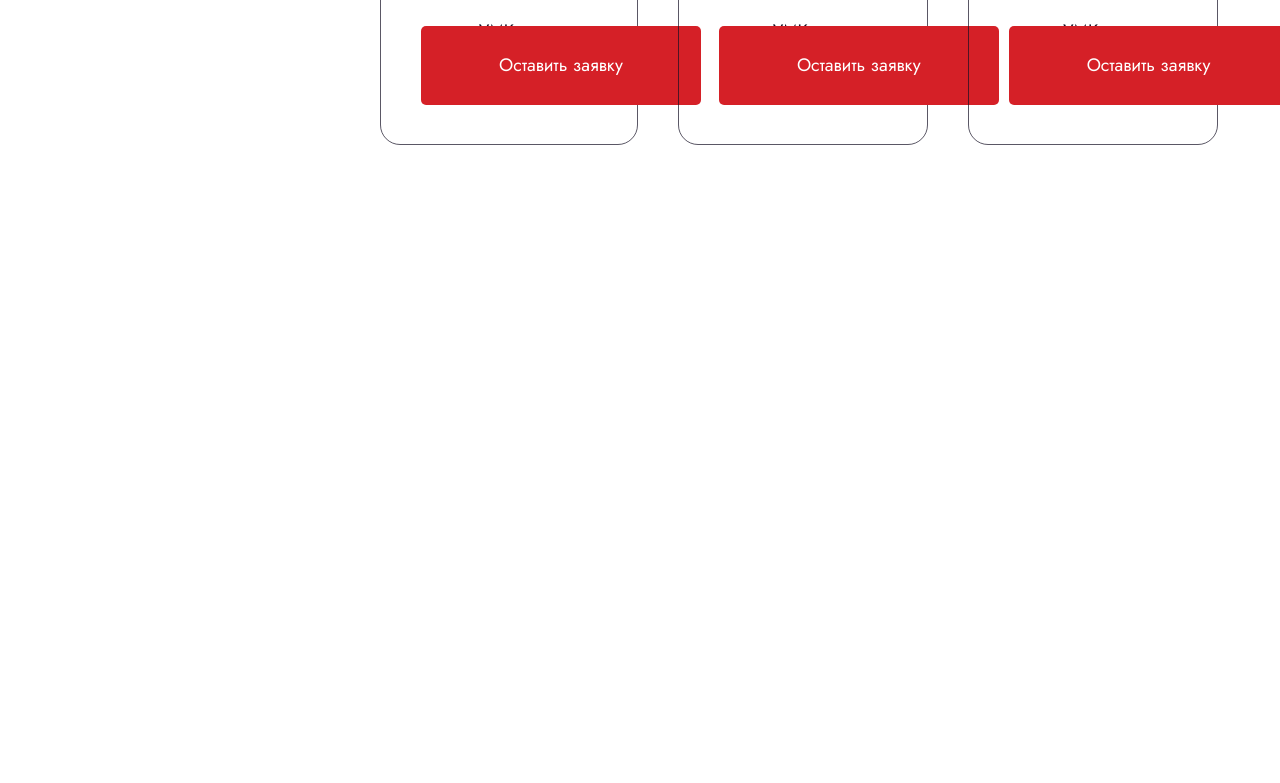
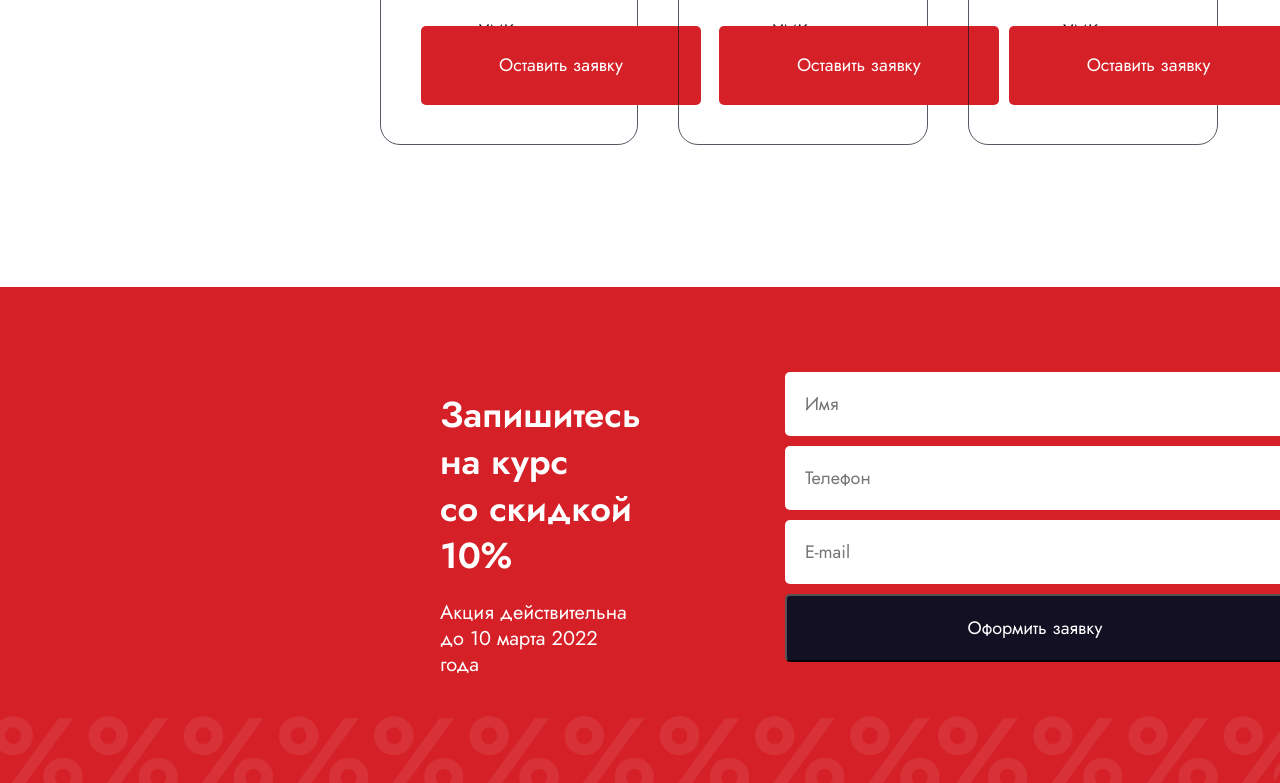
Before and after one commit to vsv-noon/robo-school, a plain HTML site: page index.html in a window 1280 px wide. Shown: the part 4689-5472 px from the top of the page. Before the commit the page ends 4954 px from the top, so only its background shows below. Drawn offline with Linux system fonts and the light colour scheme.

Commit message:
feat: add section contacts

```diff
--- /dev/null
+++ b/css/contacts.css
@@ -0,0 +1,61 @@
+#contacts {
+  max-width: 1920px;
+  margin: 0 auto;
+  padding: 85px 440px;
+  display: flex;
+  gap: 144px;
+  background: url(./../assets/images/contacts-bg.png) var(--background-accent);
+  background-repeat: no-repeat;
+  background-size: contain;
+  background-position: bottom;
+}
+
+.h3-contacts {
+  font-weight: 600;
+  font-size: 36px;
+  line-height: 130%;
+  color: #ffffff;
+  margin: 20px 0;
+}
+
+.p-contacts {
+  font-weight: 400;
+  font-size: 20px;
+  line-height: 130%;
+  color: #ffffff;
+}
+
+.contacts-form {
+  display: flex;
+  flex-direction: column;
+  gap: 10px;
+}
+
+.contacts-form input {
+  padding: 20px;
+  width: 500px;
+  height: 64px;
+  border: none;
+  border-radius: 5px;
+  font-weight: 400;
+  font-size: 18px;
+  line-height: 26px;
+  color: var(--text-color-blue-grey);
+}
+
+.contacts-form input:focus {
+  outline: none;
+}
+
+.submit-btn {
+  width: 500px;
+  color: var(--text-color-light);
+  background: var(--background-dark-blue);
+  border-radius: 5px;
+  font-weight: 400;
+  font-size: 18px;
+  line-height: 64px;
+  text-align: center;
+  color: #ffffff;
+  cursor: pointer;
+}
--- a/css/pricing.css
+++ b/css/pricing.css
@@ -1,7 +1,7 @@
 #pricing {
   max-width: 1920px;
   margin: 0 auto;
-  padding: 5px 380px 120px;
+  padding: 5px 380px 142px;
 }
 
 .h2-pricing {
--- a/css/style.css
+++ b/css/style.css
@@ -4,6 +4,7 @@
 @import "./advertising.css";
 @import "./trainers.css";
 @import "./pricing.css";
+@import "./contacts.css";
 
 * {
   margin: 0;
--- a/index.html
+++ b/index.html
@@ -128,6 +128,18 @@
         </li>
       </ul>
     </section>
+    <section id="contacts">
+      <div class="contacts-text">
+        <h3 class="h3 h3-contacts">Запишитесь на курс<br>со скидкой 10%</h3>
+        <p class="p p-contacts">Акция действительна до 10 марта 2022 года</p>
+      </div>
+      <form class="contacts-form" action="">
+        <input type="text" name="" id="name" placeholder="Имя" autocomplete="off">
+        <input type="text" name="" id="phone" placeholder="Телефон" autocomplete="off">
+        <input type="text" name="" id="mail" placeholder="E-mail" autocomplete="off">
+        <button class="submit-btn" type="submit">Оформить заявку</button>
+      </form>
+    </section>
   </main>
 
 </body>
```
Also changed, not shown: assets/images/contacts-bg.png (added).
